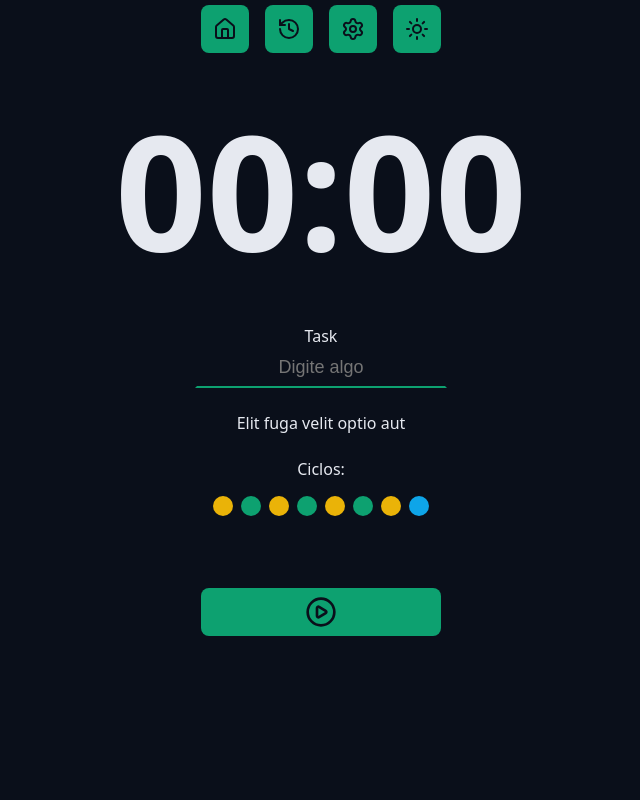
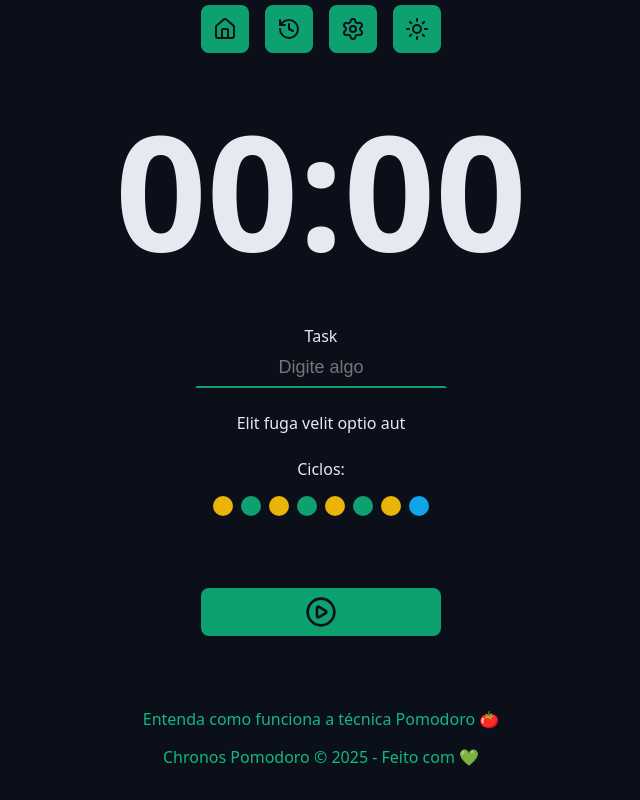
Before and after one commit to pedrorvidal/chronos-pomodoro, a React (Vite) app: page / in a window 1280 px wide. Shown: the part 215-1015 px from the top of the page, without its empty margins (319-959 px from the left). Before the commit the page ends 931 px from the top, so only its background shows below. Built offline with nearby package versions, Linux system fonts and the light colour scheme.

Commit message:
Component Footer

```diff
--- a/src/App.tsx
+++ b/src/App.tsx
@@ -9,6 +9,7 @@ import { Menu } from './components/Menu';
 
 import './styles/global.css';
 import './styles/theme.css';
+import { Footer } from './components/Footer';
 
 export function App() {
   return (
@@ -47,6 +48,10 @@ export function App() {
           <div className="formrow">
             <DefaultButton icon={<PlayCircleIcon />} />
           </div>
+
+          <div className="formrow">
+            <Footer />
+          </div>
         </form>
       </Container>
     </>
--- /dev/null
+++ b/src/components/Footer/index.tsx
@@ -0,0 +1,13 @@
+import styles from './styles.module.css';
+
+export function Footer() {
+  // console.log(props);
+  return (
+    <footer className={styles.footer}>
+      <a href="#">Entenda como funciona a técnica Pomodoro 🍅</a>
+      <a href="#">
+        Chronos Pomodoro &copy; {new Date().getFullYear()} - Feito com 💚
+      </a>
+    </footer>
+  );
+}
--- /dev/null
+++ b/src/components/Footer/styles.module.css
@@ -0,0 +1,19 @@
+.footer {
+  display: flex;
+  flex-direction: column;
+  align-items: center;
+  justify-content: center;
+  gap: 1.6rem;
+  color: var(--text-muted);
+
+  a {
+    color: var(--link-color);
+    text-decoration: none;
+    transition: all 0.2s ease-in-out;
+
+    &:hover {
+      color: var(--link-hover);
+      text-decoration: underline;
+    }
+  }
+}
```
